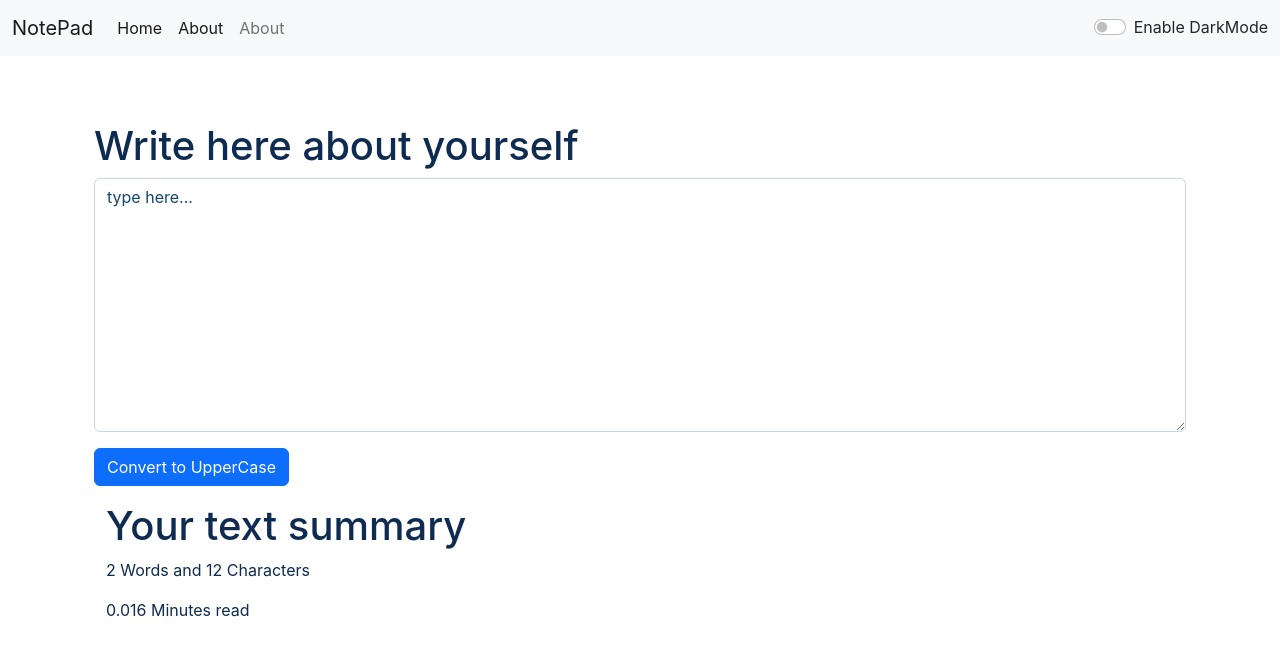
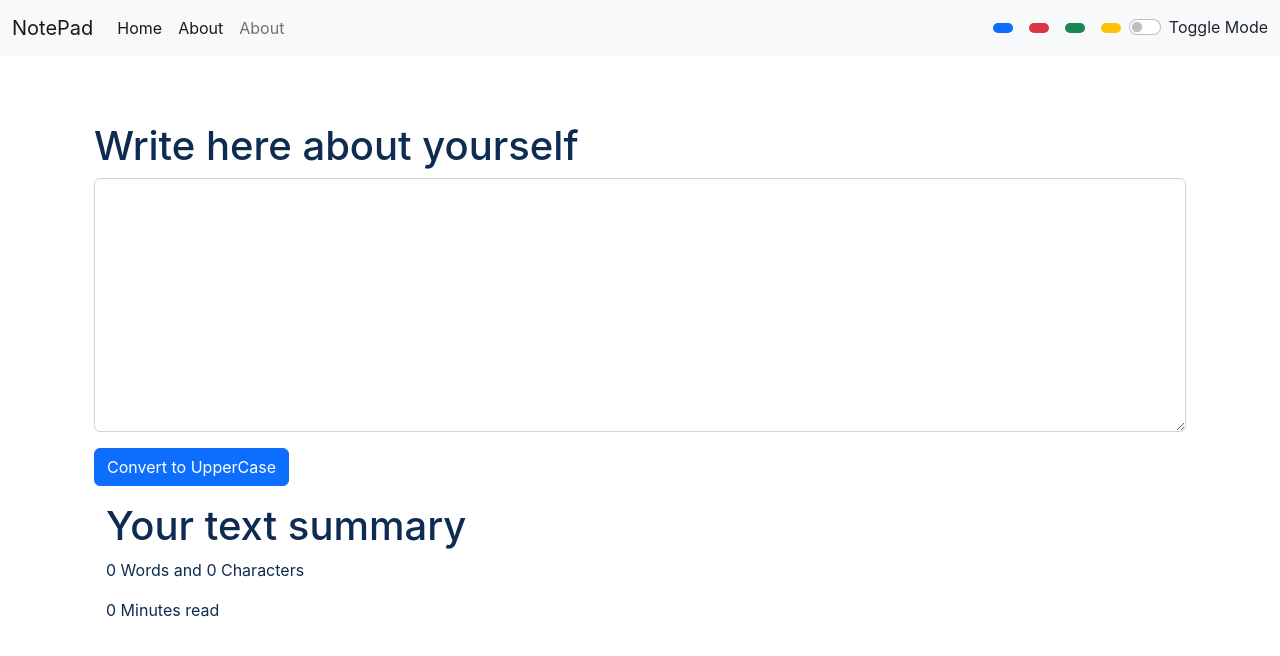
Before and after one commit to luckkalpna/react_learning, a React (Create React App) app in the folder my-app/: page / in a window 1280 px wide. Shown: the top 656 px of the page. Built offline with nearby package versions, Linux system fonts and the light colour scheme.

Commit message:
Add color themes

```diff
--- a/my-app/src/App.js
+++ b/my-app/src/App.js
@@ -26,7 +26,18 @@
     }, 1500);
   }
 
-  const toggleMode = () =>{
+  const removeBodyClassess = () => {
+    document.body.classList.remove('bg-light')
+    document.body.classList.remove('bg-dark')
+    document.body.classList.remove('bg-primary')
+    document.body.classList.remove('bg-danger')
+    document.body.classList.remove('bg-success')
+    document.body.classList.remove('bg-warning')
+  }
+
+  const toggleMode = (cls) =>{
+    removeBodyClassess();
+    document.body.classList.add('bg-' + cls)
     if(mode === 'light'){
       setMode('dark');
       document.body.style.backgroundColor = "#13466e";
--- a/my-app/src/components/Navbar.js
+++ b/my-app/src/components/Navbar.js
@@ -38,15 +38,21 @@
 							</a>
 						</li>
 					</ul>
+					<div className="d-flex">
+						<div className="bg-primary rounded mx-2 my-1" onClick={()=>{props.toggleMode('primary')}} style={{height: '10px', width: '20px', cursor: 'pointer'}}></div>
+						<div className="bg-danger rounded mx-2 my-1" onClick={()=>{props.toggleMode('danger')}} style={{height: '10px', width: '20px', cursor: 'pointer'}}></div>
+						<div className="bg-success rounded mx-2 my-1" onClick={()=>{props.toggleMode('success')}} style={{height: '10px', width: '20px', cursor: 'pointer'}}></div>
+						<div className="bg-warning rounded mx-2 my-1" onClick={()=>{props.toggleMode('warning')}} style={{height: '10px', width: '20px', cursor: 'pointer'}}></div>
+					</div>
 					<div className="form-check form-switch">
 						<input
-							className="form-check-input" onClick={props.toggleMode}
+							className="form-check-input" onClick={()=>{props.toggleMode(null)}}
 							type="checkbox"
 							role="switch"
 							id="flexSwitchCheckDefault"
 						/>
 						<label className={`form-check-label text-${props.mode === 'light'?'dark':'light'} `}htmlFor="flexSwitchCheckDefault">
-							Enable DarkMode
+							Toggle Mode
 						</label>
 					</div>
 				</div>
--- a/my-app/src/components/TextBox.js
+++ b/my-app/src/components/TextBox.js
@@ -13,7 +13,7 @@
         setText(event.target.value);
     }
 
-    const [text, setText] = useState("type here...");
+    const [text, setText] = useState("");
 	return (
         <div className="container" style ={{color: props.mode === 'dark'?'white':'#0e2b51'}}>
         <h1>{props.heading}</h1>
```
